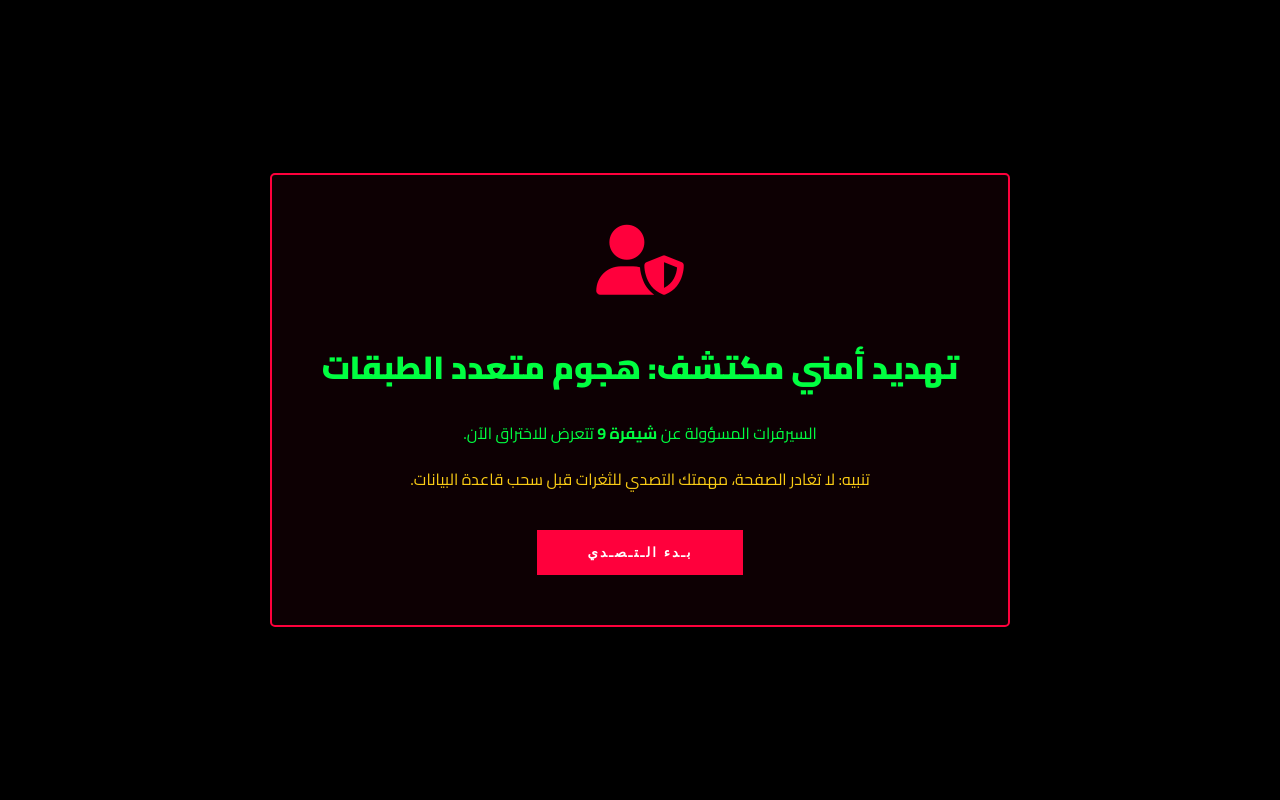
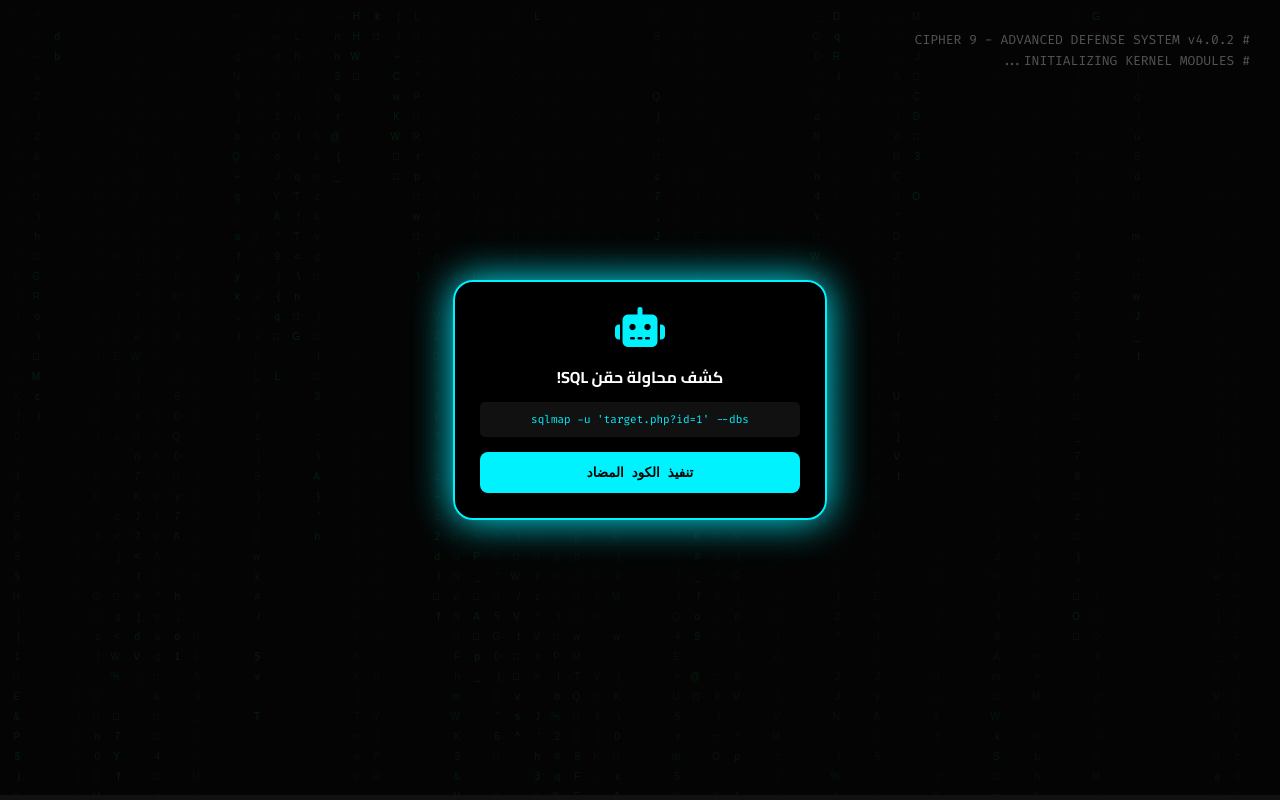
Before and after one commit to codenine987654321-eng/fictional-octo-dollop, a plain HTML site: page vulnerabilities.html in a window 1280 px wide. Drawn offline with Linux system fonts and the light colour scheme.

Commit message:
Update vulnerabilities.html

```diff
--- a/vulnerabilities.html
+++ b/vulnerabilities.html
@@ -3,180 +3,192 @@
 <head>
     <meta charset="UTF-8">
     <meta name="viewport" content="width=device-width, initial-scale=1.0">
-    <title>نظام التصدي للثغرات | CIPHER 9</title>
-    <link href="https://fonts.googleapis.com/css2?family=Cairo:wght@400;700;900&family=Fira+Code:wght@400;500&display=swap" rel="stylesheet">
+    <title>المحاكاة القصوى | CIPHER 9</title>
+    <link href="https://fonts.googleapis.com/css2?family=Fira+Code:wght@400;700&family=Cairo:wght@700;900&display=swap" rel="stylesheet">
     <link rel="stylesheet" href="https://cdnjs.cloudflare.com/ajax/libs/font-awesome/6.5.0/css/all.min.css">
     <style>
-        :root { --neon: #00ff41; --bg: #000; --danger: #ff003c; --cyan: #00f2ff; --yellow: #facc15; }
-        body { background: var(--bg); color: var(--neon); font-family: 'Cairo', sans-serif; margin: 0; height: 100vh; overflow: hidden; display: flex; align-items: center; justify-content: center; }
+        :root { --neon: #00ff41; --danger: #ff003c; --bg: #050505; --cyan: #00f2ff; }
+        body, html { margin: 0; padding: 0; background: var(--bg); color: var(--neon); font-family: 'Fira Code', monospace; overflow: hidden; height: 100vh; }
 
-        #matrix-canvas { position: fixed; top: 0; left: 0; width: 100%; height: 100%; z-index: 1; opacity: 0.1; }
+        #matrix-bg { position: fixed; top: 0; left: 0; width: 100%; height: 100%; z-index: 1; opacity: 0.1; }
 
-        /* الشاشة الأولية */
-        #alarm-screen {
-            position: fixed; z-index: 1000; background: #000;
-            width: 100%; height: 100%; display: flex; flex-direction: column;
-            align-items: center; justify-content: center; text-align: center;
+        /* شاشة الأكواد الرئيسية */
+        #terminal {
+            position: absolute; top: 10px; left: 10px; right: 10px; bottom: 80px;
+            overflow-y: auto; padding: 20px; font-size: 13px; line-height: 1.6;
+            z-index: 5; scroll-behavior: smooth;
         }
 
-        .alert-card { border: 2px solid var(--danger); padding: 50px; border-radius: 5px; background: rgba(255,0,60,0.05); }
-
-        /* التيرمنال المطور */
-        .terminal-wrapper { z-index: 100; width: 95%; max-width: 1000px; display: none; flex-direction: column; height: 90vh; }
-
-        #terminal-body {
-            background: rgba(5, 5, 5, 0.95); border: 1px solid #222; flex-grow: 1; padding: 25px;
-            overflow-y: auto; font-family: 'Fira Code', monospace; font-size: 13px; line-height: 1.5;
-            border-bottom: none;
+        /* المساعد العائم */
+        #cyber-assistant {
+            position: fixed; top: 50%; left: 50%; transform: translate(-50%, -50%);
+            z-index: 1000; background: rgba(0, 0, 0, 0.9); border: 2px solid var(--cyan);
+            padding: 25px; border-radius: 20px; text-align: center;
+            box-shadow: 0 0 30px var(--cyan); display: none; width: 320px;
+            animation: pulse-cyan 2s infinite;
         }
 
-        .control-panel {
-            background: #0a0a0a; border: 1px solid #222; padding: 20px;
-            display: grid; grid-template-columns: 1fr 1fr 1fr; gap: 15px;
+        @keyframes pulse-cyan { 0% { box-shadow: 0 0 10px var(--cyan); } 50% { box-shadow: 0 0 40px var(--cyan); } 100% { box-shadow: 0 0 10px var(--cyan); } }
+
+        .cmd-btn {
+            background: var(--cyan); color: #000; border: none; padding: 12px 20px;
+            margin-top: 15px; cursor: pointer; font-weight: bold; border-radius: 8px;
+            font-family: 'Fira Code'; width: 100%; transition: 0.3s;
         }
+        .cmd-btn:hover { background: #fff; transform: scale(1.05); }
 
-        .btn-action {
-            background: transparent; border: 1px solid var(--neon); color: var(--neon);
-            padding: 12px; cursor: pointer; font-weight: bold; transition: 0.3s; font-family: 'Cairo';
-        }
-        .btn-action:disabled { border-color: #333; color: #333; cursor: not-allowed; }
-        .btn-action.active { box-shadow: 0 0 15px var(--neon); background: rgba(0, 255, 65, 0.1); }
+        /* التنبيهات الحمراء */
+        .alert-flash { color: var(--danger); font-weight: bold; text-transform: uppercase; border: 1px solid var(--danger); padding: 5px; margin: 10px 0; display: inline-block; animation: blink 0.5s infinite; }
+        @keyframes blink { 0% { opacity: 1; } 50% { opacity: 0; } }
 
-        .log-entry { margin-bottom: 8px; border-right: 2px solid transparent; padding-right: 10px; }
-        .danger { color: var(--danger); border-right-color: var(--danger); }
-        .success { color: var(--neon); border-right-color: var(--neon); }
-        .warning { color: var(--yellow); border-right-color: var(--yellow); }
-        .info { color: var(--cyan); border-right-color: var(--cyan); }
+        .code-success { color: var(--neon); }
+        .code-comment { color: #555; }
+        .code-keyword { color: var(--danger); }
 
-        .code-block { background: rgba(255,255,255,0.03); padding: 10px; margin: 5px 0; display: block; color: #aaa; }
+        /* شريط التقدم السفلي */
+        #progress-container { position: fixed; bottom: 0; left: 0; width: 100%; height: 5px; background: #111; z-index: 2000; }
+        #progress-bar { width: 0%; height: 100%; background: var(--neon); transition: 0.4s; box-shadow: 0 0 15px var(--neon); }
+
+        /* أصوات */
+        .hidden-audio { display: none; }
     </style>
 </head>
 <body>
 
-    <audio id="alarmSound" src="https://assets.mixkit.co/active_storage/sfx/951/951-preview.mp3" loop></audio>
+    <audio id="bgSfx" loop src="https://assets.mixkit.co/active_storage/sfx/2568/2568-preview.mp3"></audio>
+    <audio id="typeSfx" src="https://www.soundjay.com/communication/sounds/typewriter-key-1.mp3"></audio>
+    <audio id="alertSfx" src="https://assets.mixkit.co/active_storage/sfx/951/951-preview.mp3"></audio>
 
-    <canvas id="matrix-canvas"></canvas>
+    <canvas id="matrix-bg"></canvas>
 
-    <div id="alarm-screen">
-        <div class="alert-card">
-            <i class="fas fa-user-shield" style="font-size: 70px; color: var(--danger); margin-bottom: 20px;"></i>
-            <h1 style="font-weight: 900;">تهديد أمني مكتشف: هجوم متعدد الطبقات</h1>
-            <p>السيرفرات المسؤولة عن <b>شيفرة 9</b> تتعرض للاختراق الآن.</p>
-            <p style="color: var(--yellow);">تنبيه: لا تغادر الصفحة، مهمتك التصدي للثغرات قبل سحب قاعدة البيانات.</p>
-            <button onclick="initiateDefense()" style="background: var(--danger); color: white; border: none; padding: 15px 50px; font-weight: 900; cursor: pointer; margin-top: 20px; letter-spacing: 2px;">بـدء الـتـصـدي</button>
-        </div>
+    <div id="terminal">
+        <div class="code-comment"># CIPHER 9 - ADVANCED DEFENSE SYSTEM v4.0.2</div>
+        <div class="code-comment"># INITIALIZING KERNEL MODULES...</div>
     </div>
 
-    <div class="terminal-wrapper" id="main-ui">
-        <div id="terminal-body"></div>
-        <div class="control-panel">
-            <button id="btn-sql" class="btn-action" onclick="defendSQL()">[1] سد ثغرة SQL</button>
-            <button id="btn-brute" class="btn-action" onclick="defendBrute()" disabled>[2] كسر هجوم Brute Force</button>
-            <button id="btn-final" class="btn-action" onclick="defendFinal()" disabled>[3] التطهير النهائي</button>
-        </div>
+    <div id="cyber-assistant">
+        <i class="fas fa-robot" style="font-size: 40px; color: var(--cyan); margin-bottom: 15px;"></i>
+        <div id="assistant-msg" style="color: #fff; margin-bottom: 10px; font-family: 'Cairo';">كشف اختراق في الطبقة 7!</div>
+        <div id="next-code" style="font-size: 11px; color: var(--cyan); background: #111; padding: 10px; border-radius: 5px;"></div>
+        <button id="execute-btn" class="cmd-btn" onclick="nextStep()">تنفيذ الكود المضاد</button>
     </div>
 
+    <div id="progress-container"><div id="progress-bar"></div></div>
+
     <script>
-        const body = document.getElementById('terminal-body');
-        const alarm = document.getElementById('alarmSound');
+        const terminal = document.getElementById('terminal');
+        const assistant = document.getElementById('cyber-assistant');
+        const assistantMsg = document.getElementById('assistant-msg');
+        const nextCodeDisplay = document.getElementById('next-code');
+        const progressBar = document.getElementById('progress-bar');
+        const typeSfx = document.getElementById('typeSfx');
+        const alertSfx = document.getElementById('alertSfx');
 
-        async function log(text, type = 'info', delay = 300) {
+        let currentStep = 0;
+        const totalSteps = 20;
+
+        const missions = [
+            { msg: "كشف محاولة حقن SQL!", code: "sqlmap -u 'target.php?id=1' --dbs", logs: ["Searching for vulnerability...", "Injection point found at 'id'", "Extracting DB names..."] },
+            { msg: "تشفير الاتصالات الصادرة", code: "openssl genrsa -out cipher9.key 2048", logs: ["Generating RSA private key...", "Success. Exporting certificate..."] },
+            { msg: "تفعيل جدار حماية IPTables", code: "iptables -A INPUT -p tcp --dport 80 -j DROP", logs: ["Filtering incoming traffic...", "Blocking unauthorized ports."] },
+            { msg: "فحص الذاكرة من الـ Rootkits", code: "chkrootkit -l", logs: ["Scanning /sbin...", "Scanning /usr/bin...", "Clean."] },
+            { msg: "حقن كود بايثون مضاد", code: "python3 defender.py --kill-all", logs: ["Importing socket...", "Killing suspicious processes..."] },
+            { msg: "تجاوز بروكسي المهاجم", code: "proxychains nmap -sT 192.168.1.1", logs: ["Chains: DNS-request...", "Chain: OK! Scanning target..."] },
+            { msg: "كسر تشفير MD5 للمهاجم", code: "hashcat -m 0 -a 0 hash.txt wordlist.txt", logs: ["Initializing OpenCL...", "Guessing... Found: admin@2025"] },
+            { msg: "حماية ملفات الـ System", code: "chmod 600 /etc/shadow", logs: ["Restricting access to shadow file...", "Permissions updated."] },
+            { msg: "فحص الـ Traffic الوارد", code: "tcpdump -i eth0 -n", logs: ["Listening on eth0...", "Captured 45 packets..."] },
+            { msg: "إغلاق الثغرة الأمنية XSS", code: "htmlspecialchars($input, ENT_QUOTES);", logs: ["Sanitizing HTML input...", "Neutralizing scripts."] },
+            { msg: "تتبع مسار المهاجم", code: "traceroute -n 8.8.8.8", logs: ["Hops detected: 12", "Locating source..."] },
+            { msg: "تفعيل الـ Honeypot", code: "docker run -d pentest/cowrie", logs: ["Deploying fake SSH server...", "Redirecting attacker..."] },
+            { msg: "تحليل ملفات الـ Access Log", code: "grep '404' access.log | cut -d ' ' -f 1", logs: ["Filtering failed requests...", "Identifying IP patterns."] },
+            { msg: "تشفير قاعدة البيانات", code: "AES_ENCRYPT('secret_data', 'key')", logs: ["Encrypting sensitive columns...", "Done."] },
+            { msg: "تطهير الـ RAM", code: "sync; echo 3 > /proc/sys/vm/drop_caches", logs: ["Clearing buffer cache...", "System memory freed."] },
+            { msg: "تفعيل الـ IDS", code: "snort -v -c /etc/snort/snort.conf", logs: ["Intrusion Detection System active...", "Alerting on anomalies."] },
+            { msg: "منع هجمات الـ DoS", code: "limit_req_zone $binary_remote_addr zone=one:10m rate=1r/s;", logs: ["Limiting requests per second...", "Global limit applied."] },
+            { msg: "تأمين بروتوكول SSH", code: "sed -i 's/PermitRootLogin yes/PermitRootLogin no/g' /etc/ssh/sshd_config", logs: ["Disabling root login...", "Restarting SSH service."] },
+            { msg: "فحص الـ Backdoor", code: "netstat -tulpn", logs: ["Scanning listening ports...", "Unknown port 4444 found! KILLING."] },
+            { msg: "الضربة القاضية للمهاجم", code: "shred -u /attacker/payload.bin", logs: ["Overwriting file with random data...", "Attacker payload destroyed."] }
+        ];
+
+        async function writeToTerminal(text, type = 'normal') {
             const div = document.createElement('div');
-            div.className = `log-entry ${type}`;
-            div.innerHTML = `[SYSTEM-LOG] ${text}`;
-            body.appendChild(div);
-            body.scrollTop = body.scrollHeight;
-            return new Promise(r => setTimeout(r, delay));
+            if (type === 'danger') div.className = 'alert-flash';
+            if (type === 'success') div.className = 'code-success';
+            div.innerHTML = text;
+            terminal.appendChild(div);
+            terminal.scrollTop = terminal.scrollHeight;
+            typeSfx.currentTime = 0;
+            typeSfx.play().catch(()=>{});
         }
 
-        function initiateDefense() {
-            document.getElementById('alarm-screen').style.display = 'none';
-            document.getElementById('main-ui').style.display = 'flex';
-            alarm.play(); alarm.volume = 0.15;
-            startPhase1();
+        async function playLogs(logArray) {
+            for (let l of logArray) {
+                await writeToTerminal(`[INFO] ${l}`);
+                // إضافة رموز عشوائية بين الأسطر لزيادة الواقعية
+                if (Math.random() > 0.5) {
+                    await writeToTerminal(`0x${Math.random().toString(16).substr(2,8)}: SYSCALL_READY`, 'code-comment');
+                }
+                await new Promise(r => setTimeout(r, 100));
+            }
         }
 
-        async function startPhase1() {
-            await log("جارٍ بدء فحص الحزم (Packet Sniffing)...", 'info');
-            await log("كشف هجوم 'حقن قواعد البيانات' (SQL Injection) من IP خارجي.", 'danger');
-            await log("المهاجم يستخدم الكود التالي في محرك البحث:", 'warning');
-            await log("<span class='code-block'>SELECT * FROM users WHERE id = '' OR '1'='1'; --</span>", 'info');
-            await log("شرح الثغرة: المهاجم يحاول جعل الشرط دائماً صحيحاً (True) لتخطي كلمة المرور.", 'info');
-            await log("تحذير: المهاجم نجح في استعراض جدول 'المديرين' (Admins).", 'danger', 1000);
-            await log("قم بالضغط على [سد ثغرة SQL] لتغيير طريقة معالجة البيانات!", 'warning');
-            document.getElementById('btn-sql').classList.add('active');
+        function showAssistant() {
+            if (currentStep >= totalSteps) {
+                finishGame();
+                return;
+            }
+            const m = missions[currentStep];
+            assistantMsg.innerText = m.msg;
+            nextCodeDisplay.innerText = m.code;
+            assistant.style.display = 'block';
+            alertSfx.play().catch(()=>{});
         }
 
-        async function defendSQL() {
-            document.getElementById('btn-sql').classList.remove('active');
-            document.getElementById('btn-sql').disabled = true;
-            await log("جارٍ استبدال الاستعلامات العادية بـ (Prepared Statements)...", 'success');
-            await log("<span class='code-block'>$stmt = $pdo->prepare('SELECT * FROM users WHERE email = :email');<br>$stmt->execute(['email' => $user_input]);</span>", 'info');
-            await log("تم عزل إدخالات المستخدم تماماً عن محرك SQL.", 'success');
-            await log("تم سد ثغرة SQL Injection بنجاح.", 'success', 1000);
+        async function nextStep() {
+            assistant.style.display = 'none';
+            const m = missions[currentStep];
 
-            await log("المهاجم ينتقل للمرحلة الثانية: هجوم تخمين كلمات المرور (Brute Force)...", 'danger');
-            await log("جارٍ رصد 500 محاولة دخول فاشلة في الدقيقة لحساب 'admin'.", 'danger');
-            await log("المهاجم يستخدم قائمة كلمات مرور (Wordlist) ضخمة.", 'info');
-            await log("قم بتفعيل [كسر هجوم Brute Force] لتطبيق سياسة الأمان!", 'warning');
-            document.getElementById('btn-brute').disabled = false;
-            document.getElementById('btn-brute').classList.add('active');
+            await writeToTerminal(`$ ${m.code}`, 'success');
+            await playLogs(m.logs);
+
+            currentStep++;
+            progressBar.style.width = (currentStep / totalSteps) * 100 + "%";
+
+            setTimeout(showAssistant, 1200);
         }
 
-        async function defendBrute() {
-            document.getElementById('btn-brute').classList.remove('active');
-            document.getElementById('btn-brute').disabled = true;
-            await log("تفعيل بروتوكول 'Account Lockout Threshold'...", 'success');
-            await log("تم تحديد الحد الأقصى للمحاولات بـ 5 محاولات فقط.", 'info');
-            await log("تفعيل نظام 'التحقق الثنائي' (2FA) لجميع حسابات الإدارة.", 'success');
-            await log("جارٍ حظر جميع الطلبات القادمة من نطاق IP المهاجم...", 'success');
-            await log("تم تعطيل هجوم Brute Force بنجاح.", 'success', 1000);
-
-            await log("المرحلة النهائية: المهاجم يحاول زرع (Web Shell) للتحكم بالسيرفر!", 'danger');
-            await log("تم اكتشاف ملف مشبوه مرفوع بصيغة: backdoor.php", 'danger');
-            await log("المهاجم يحاول الوصول لصلاحيات الجذر (Root Access).", 'danger');
-            await log("قم بتشغيل [التطهير النهائي] لمسح الملفات الخبيثة واستعادة النظام!", 'warning');
-            document.getElementById('btn-final').disabled = false;
-            document.getElementById('btn-final').classList.add('active');
+        function finishGame() {
+            writeToTerminal("--------------------------------------------------", 'success');
+            writeToTerminal("MISSION ACCOMPLISHED: SYSTEM SECURED", 'success');
+            writeToTerminal("THANK YOU, OPERATOR. CIPHER 9 IS ONLINE.", 'success');
+            setTimeout(() => {
+                alert("تم صد 20 هجوماً بنجاح! أنت الآن جاهز للمستوى المتقدم.");
+                window.location.href = "more.html";
+            }, 2000);
         }
 
-        async function defendFinal() {
-            document.getElementById('btn-final').classList.remove('active');
-            document.getElementById('btn-final').disabled = true;
-            await log("جارٍ تشغيل الماسح الأمني (Malware Scanner)...", 'info');
-            await log("تم العثور على الملف: /var/www/html/uploads/backdoor.php", 'warning');
-            await log("إجراء المسح: [ rm -rf backdoor.php ]", 'danger');
-            await log("تم حذف ملف الاختراق بنجاح.", 'success');
-            await log("جارٍ إعادة تعيين جميع جلسات الاتصال (Sessions)...", 'info');
-            await log("جارٍ تحديث الجدران النارية (Firewall) بقواعد جديدة.", 'success');
-            await log("--------------------------------------------------", 'info');
-            await log("تـم تـأمـيـن الـسـيـرفـر بـالـكـامـل.", 'success', 1000);
-            await log("لقد تعلمت اليوم: حماية SQL، صد التخمين، وتنظيف السيرفر من الملفات الخبيثة.", 'info', 2000);
+        // البداية
+        window.onload = () => {
+            document.getElementById('bgSfx').play().catch(()=>{});
+            setTimeout(showAssistant, 2000);
+        };
 
-            alarm.pause();
-            setTimeout(() => {
-                alert("إنجاز عظيم! لقد صمدت أمام أعنف الهجمات وأنقذت 'شيفرة 9'.");
-                window.location.href = "more.html";
-            }, 1000);
-        }
-
-        // كود الماتريكس (خلفية)
-        const canvas = document.getElementById('matrix-canvas');
+        // مصفوفة الماتريكس
+        const canvas = document.getElementById('matrix-bg');
         const ctx = canvas.getContext('2d');
         canvas.width = window.innerWidth; canvas.height = window.innerHeight;
-        const columns = canvas.width / 20;
-        const drops = Array(Math.floor(columns)).fill(1);
-        function draw() {
+        const drops = Array(Math.floor(canvas.width/20)).fill(1);
+        function drawMatrix() {
             ctx.fillStyle = "rgba(0, 0, 0, 0.05)";
             ctx.fillRect(0, 0, canvas.width, canvas.height);
             ctx.fillStyle = "#00ff41";
             for(let i=0; i<drops.length; i++) {
-                ctx.fillText(Math.floor(Math.random()*2), i*20, drops[i]*20);
+                ctx.fillText(String.fromCharCode(Math.random()*128), i*20, drops[i]*20);
                 if(drops[i]*20 > canvas.height && Math.random() > 0.975) drops[i] = 0;
                 drops[i]++;
             }
         }
-        setInterval(draw, 33);
+        setInterval(drawMatrix, 50);
     </script>
 </body>
 </html>
```
